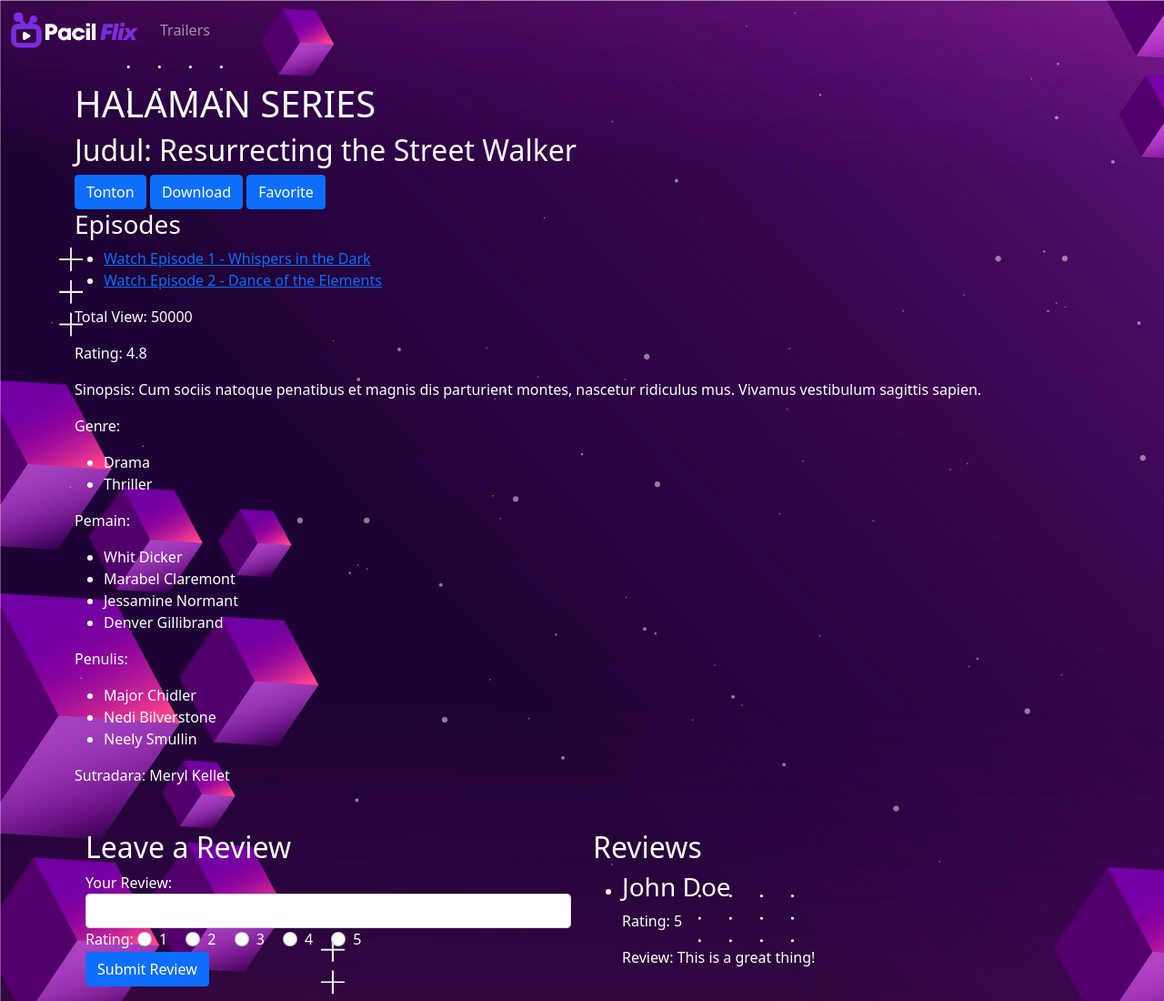
After one commit to BASDAT-F12/F12-PacilFlix, a Django app: page /infolist/detail-tayangan-series/ in a window 1280 px wide. The commit adds this page. Shown: the whole page at 91% size. Run offline with Django 5.2, Linux system fonts and the light colour scheme.

Commit message:
scorch earth

```diff
--- a/infolist/templates/daftar-tayangan.html
+++ b/infolist/templates/daftar-tayangan.html
@@ -20,7 +20,13 @@
     }
 </style>
 {% block content %}
+
 <div class='container'>
+    <h2 style="text-align: center;">Daftar Tayangan</h2>
+    <form class="d-flex" role="search" action="{% url 'infolist:search_list' %}" method="get">
+        <input class="form-control me-2" type="search" placeholder="Cari tayangan" aria-label="Search" name="q">
+        <button class="btn btn-outline-success" type="submit">Search</button>
+    </form>
     {% include "top_table.html" %}
     {% include "film_table.html" %}
     {% include "series_table.html" %}
--- /dev/null
+++ b/infolist/templates/detail-tayangan-series.html
@@ -0,0 +1,52 @@
+{% include "nav-main.html" %}
+<style>
+    * {
+        color: white;
+    }
+</style>
+{% block content %}
+<div class="container mt-4">
+    <h1>HALAMAN SERIES</h1>
+    <h2> Judul: Resurrecting the Street Walker</h2>
+    <button class="btn btn-primary" href="">Tonton</button>
+    <button class="btn btn-primary" href="">Download</button>
+    <button class="btn btn-primary" href="">Favorite</button>
+
+    <h3>Episodes</h3>
+    <ul>
+        <li><a href="{% url 'infolist:detail_tayangan_episode' %}">Watch Episode 1 - Whispers in the Dark</a></li>
+        <li><a href="{% url 'infolist:detail_tayangan_episode' %}">Watch Episode 2 - Dance of the Elements</a></li>
+    </ul>
+
+    <p>Total View: 50000</p>
+    <p>Rating: 4.8</p>
+    <p>Sinopsis: Cum sociis natoque penatibus et magnis dis parturient montes, nascetur ridiculus mus. Vivamus vestibulum sagittis sapien.</p>
+    <p>Genre:</p>
+    <ul>
+        <li>Drama</li>
+        <li>Thriller</li>
+    </ul>
+
+    <!-- Cast -->
+    <p>Pemain:</p>
+    <ul>
+        <li>Whit Dicker</li>
+        <li>Marabel Claremont</li>
+        <li>Jessamine Normant</li>
+        <li>Denver Gillibrand</li>
+    </ul>
+
+    <!-- Screenplay Writers -->
+    <p>Penulis:</p>
+    <ul>
+        <li>Major Chidler</li>
+        <li>Nedi Bilverstone</li>
+        <li>Neely Smullin</li>
+    </ul>
+
+    <!-- Director -->
+    <p>Sutradara: Meryl Kellet</p>
+
+    {% include "ulasan-tayangan.html" %}
+</div>
+{% endblock %}
--- a/infolist/templates/ulasan-tayangan.html
+++ b/infolist/templates/ulasan-tayangan.html
@@ -0,0 +1,51 @@
+{% block content %}
+<div class="container mt-5">
+    <div class="row">
+        <div class="col-md-6">
+            <h2>Leave a Review</h2>
+            <form method="post" action="">
+                {% csrf_token %}
+                <div class="form-group">
+                    <label for="review-input">Your Review:</label>
+                    <input type="text" class="form-control" id="review-input" name="review_text" required>
+                </div>
+                <div class="form-group">
+                    <label for="rating-input">Rating:</label>
+                    <div class="form-check form-check-inline">
+                        <input class="form-check-input" type="radio" name="rating" id="rating1" value="1">
+                        <label class="form-check-label" for="rating1">1</label>
+                    </div>
+                    <div class="form-check form-check-inline">
+                        <input class="form-check-input" type="radio" name="rating" id="rating2" value="2">
+                        <label class="form-check-label" for="rating2">2</label>
+                    </div>
+                    <div class="form-check form-check-inline">
+                        <input class="form-check-input" type="radio" name="rating" id="rating3" value="3">
+                        <label class="form-check-label" for="rating3">3</label>
+                    </div>
+                    <div class="form-check form-check-inline">
+                        <input class="form-check-input" type="radio" name="rating" id="rating4" value="4">
+                        <label class="form-check-label" for="rating4">4</label>
+                    </div>
+                    <div class="form-check form-check-inline">
+                        <input class="form-check-input" type="radio" name="rating" id="rating5" value="5">
+                        <label class="form-check-label" for="rating5">5</label>
+                    </div>
+                </div>
+                <button type="submit" class="btn btn-primary">Submit Review</button>
+            </form>
+        </div>
+        <div class="col-md-6">
+            <h2>Reviews</h2>
+            <ul>
+                <li>
+                    <h3>John Doe</h3>
+                    <p>Rating: 5</p>
+                    <p>Review: This is a great thing!</p>
+                </li>
+            </ul>
+        </div>
+    </div>
+</div>
+
+{% endblock  %}
--- a/infolist/urls.py
+++ b/infolist/urls.py
@@ -1,8 +1,12 @@
 from django.urls import path
-from infolist.views import list_tayangan
+from infolist.views import list_tayangan, detail_tayangan_episode,detail_tayangan_film,detail_tayangan_series, search_list
 
 app_name = 'infolist'
 
 urlpatterns = [
     path('list-tayangan/', list_tayangan, name='list-tayangan'),
+    path('search-tayangan/', search_list, name='search_list'),
+    path('detail-tayangan-film/', detail_tayangan_film, name='detail_tayangan_film'),
+    path('detail-tayangan-series/', detail_tayangan_series, name='detail_tayangan_series'),
+    path('detail-tayangan-episode/', detail_tayangan_episode, name='detail_tayangan_episode'),
 ]
--- a/infolist/views.py
+++ b/infolist/views.py
@@ -1,26 +1,17 @@
 from django.shortcuts import get_object_or_404,render
-from infolist.models import Tayangan, Film, Series, Sutradara
 
 def list_tayangan(request):
     # Random order
-    tayangans = Tayangan.objects.order_by('?')[:10]
-    films = Film.objects.all()
-    series = Series.objects.all()
-    return render(request, 'daftar-tayangan.html',{
-        'tayangans': tayangans,
-        'films': films,
-        'series': series
-    })
+    return render(request, 'daftar-tayangan.html')
 
-def detail_tayangan(request, tayangan_id):
-    tayangan = get_object_or_404(Tayangan, pk=tayangan_id)
-    if isinstance(tayangan, Film):
-        tayangan_type = 'film'
-    elif isinstance(tayangan, Series):
-        tayangan_type = 'series'
-    else:
-        return None
-    return render(request, 'detail-tayangan.html',{
-        'tayangan': tayangan,
-        'tayangan_type': tayangan_type
-        })
+def search_list(request):
+    return render(request, 'search-tayangan.html')
+
+def detail_tayangan_film(request):
+    return render(request, 'detail-tayangan-film.html')
+
+def detail_tayangan_series(request):
+    return render(request, 'detail-tayangan-series.html')
+
+def detail_tayangan_episode(request):
+    return render(request, 'detail-tayangan-episode.html')
```
Also changed, not shown: infolist/models.py (+28 -2 lines), infolist/templates/detail-tayangan-episode.html (added, +26 -0 lines), infolist/templates/detail-tayangan-film.html (added, +47 -0 lines), infolist/templates/detail-tayangan.html (deleted, +0 -7 lines), infolist/templates/film_table.html (+7 -9 lines), infolist/templates/search-tayangan.html (+57 -0 lines), infolist/templates/series_table.html (+5 -7 lines), infolist/templates/top_table.html (+17 -10 lines).
